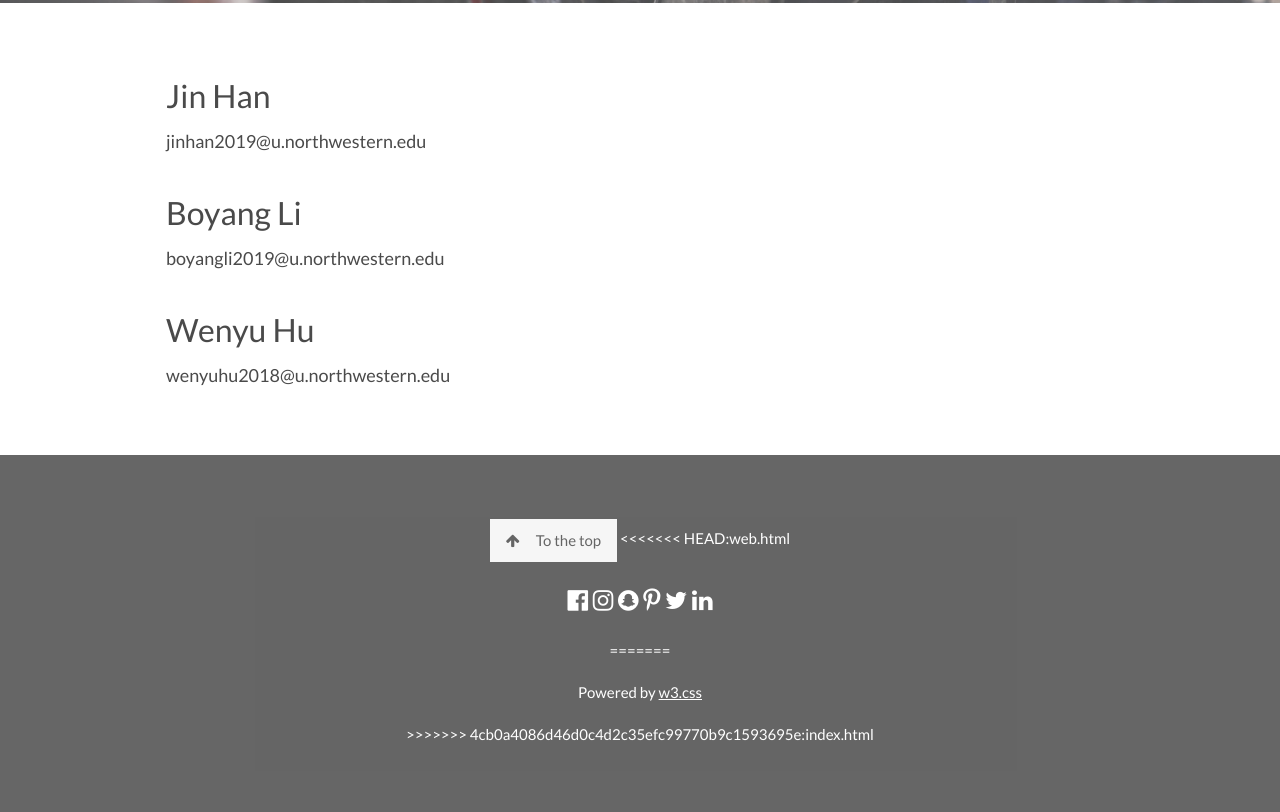
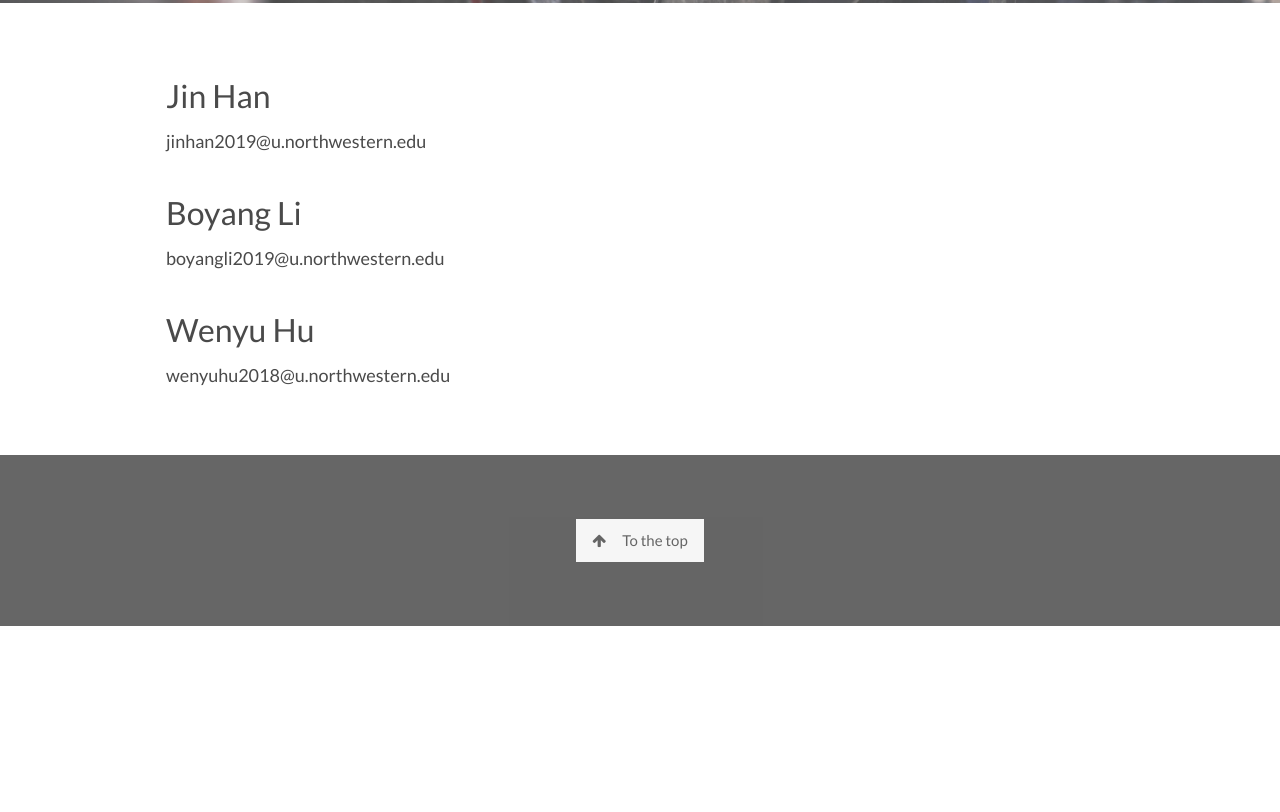
Before and after one commit to helenhu96/EECS349Project, a plain HTML site: page index.html in a window 1280 px wide. Shown: the part 3548-4360 px from the top of the page. After the commit the page ends 4174 px from the top, so only its background shows below. Drawn offline with nearby package versions, Linux system fonts and the light colour scheme.

Commit message:
removed footer

```diff
--- a/index.html
+++ b/index.html
@@ -285,19 +285,8 @@ table {
 <!-- Footer -->
 <footer class="w3-center w3-black w3-padding-64 w3-opacity w3-hover-opacity-off">
   <a href="#home" class="w3-button w3-light-grey"><i class="fa fa-arrow-up w3-margin-right"></i>To the top</a>
-<<<<<<< HEAD:web.html
-  <div class="w3-xlarge w3-section">
-    <i class="fa fa-facebook-official w3-hover-opacity"></i>
-    <i class="fa fa-instagram w3-hover-opacity"></i>
-    <i class="fa fa-snapchat w3-hover-opacity"></i>
-    <i class="fa fa-pinterest-p w3-hover-opacity"></i>
-    <i class="fa fa-twitter w3-hover-opacity"></i>
-    <i class="fa fa-linkedin w3-hover-opacity"></i>
-  </div>
 
-=======
-  <p>Powered by <a href="https://www.w3schools.com/w3css/default.asp" title="W3.CSS" target="_blank" class="w3-hover-text-green">w3.css</a></p>
->>>>>>> 4cb0a4086d46d0c4d2c35efc99770b9c1593695e:index.html
+
 </footer>
 
 
```
